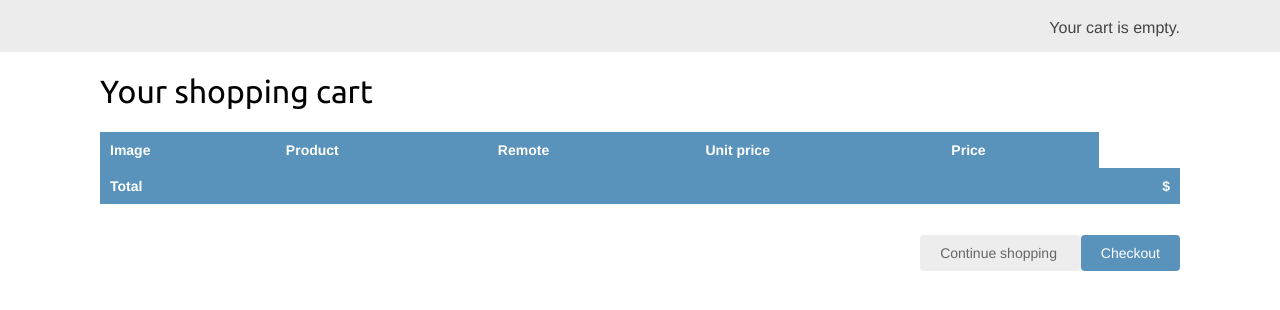
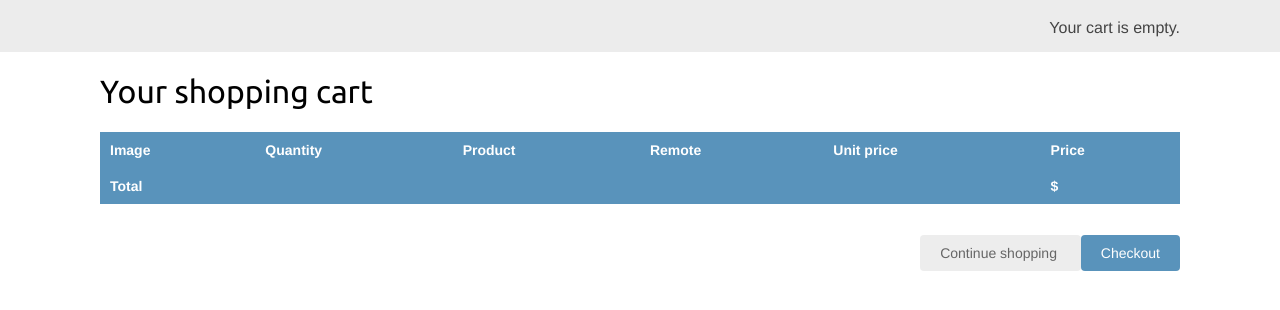
Before and after one commit to GalRavil/dj_pr_shop, a Django app: template cart/templates/cart/detail.html in a window 1280 px wide. Shown: the part 46-356 px from the top of the page. Run offline with Django 3.2, Linux system fonts and the light colour scheme; the template is opened without the code that fills it, so the values that code supplies are empty.

Commit message:
+ adding product to the cart

```diff
--- a/cart/cart.py
+++ b/cart/cart.py
@@ -5,7 +5,7 @@
 
 
 class Cart(object):
-    def __init__(self):
+    def __init__(self, request):
         self.session = request.session
         cart = self.session.get(settings.CART_SESSION_ID)
 
@@ -51,7 +51,7 @@
 
         for item in self.cart.values():
             item['price'] = Decimal(item['price'])
-            item['total_price'] = item['price'] + item['quantity']
+            item['total_price'] = item['price'] * item['quantity']
             yield item
 
     def __len__(self):
--- a/cart/templates/cart/detail.html
+++ b/cart/templates/cart/detail.html
@@ -8,6 +8,7 @@
         <thead>
             <tr>
                 <th>Image</th>
+                <th>Quantity</th>
                 <th>Product</th>
                 <th>Remote</th>
                 <th>Unit price</th>
@@ -25,7 +26,14 @@
                             </a>
                         </td>
                         <td>{{ product.name }}</td>
-                        <td>{{ item.quantity }}</td>
+                        <td>
+                            <form action="{% url "cart:cart_add" product.id %}" method="post">
+                                {{ item.update_quantity_form.quantity }}
+                                {{ item.update_quantity_form.update }}
+                                <input type="submit" value="Update"/>
+                                {% csrf_token %}
+                            </form>
+                        </td>
                         <td>
                             <a href="{% url "cart:cart_remove" product.id %}">Remove</a>
                         </td>
--- a/cart/urls.py
+++ b/cart/urls.py
@@ -5,8 +5,7 @@
 
 urlpatterns = [
     url(r'^$', views.cart_detail, name='cart_detail'),
-    url(r'^add/(?P<product_id>\d+)/$', views.cart_add,
-        name='cart_add'),
+    url(r'^add/(?P<product_id>\d+)/$', views.cart_add, name='cart_add'),
     url(r'^remove/(?P<product_id>\d+)/$', views.cart_remove,
         name='cart_remove'),
 ]
--- a/cart/views.py
+++ b/cart/views.py
@@ -29,4 +29,10 @@
 
 def cart_detail(request):
     cart = Cart(request)
+
+    for item in cart:
+        item['update_quantity_form'] = CartAddProductForm(
+            initial={'quantity': item['quantity'],
+                     'update': True}
+        )
     return render(request, 'cart/detail.html', {'cart': cart})
--- a/myshop/urls.py
+++ b/myshop/urls.py
@@ -26,3 +26,9 @@
 if settings.DEBUG:
     urlpatterns += static(settings.MEDIA_URL,
                           document_root=settings.MEDIA_ROOT)
+
+if settings.DEBUG:
+    import debug_toolbar
+    urlpatterns += [
+        url(r'^__debug__/', include(debug_toolbar.urls)),
+    ]
--- a/shop/static/css/base.css
+++ b/shop/static/css/base.css
@@ -77,7 +77,7 @@
 }
 
 tbody td.num {
-    text-align:right;
+    text-align:left;
 }
 
 td input[type="submit"] {
--- a/shop/views.py
+++ b/shop/views.py
@@ -1,5 +1,6 @@
 from django.shortcuts import render, get_object_or_404
 
+from cart.forms import CartAddProductForm
 from .models import Category, Product
 
 
@@ -20,5 +21,7 @@
 
 def product_detail(request, id, slug):
     product = get_object_or_404(Product, id=id, slug=slug, available=True)
+    cart_product_form = CartAddProductForm()
     return render(request, 'shop/product/detail.html',
-                  {'product': product})
+                  {'product': product,
+                   'cart_product_form': cart_product_form})
```
Also changed, not shown: myshop/settings.py (+6 -1 lines), shop/templates/shop/product/detail.html (+7 -0 lines).
